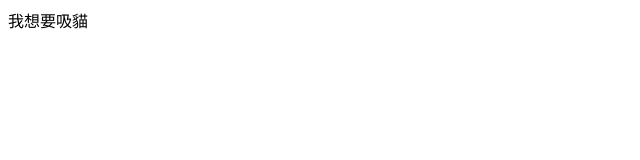
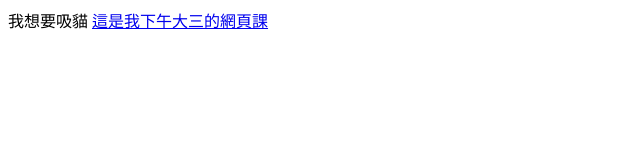
Before and after one commit to mipoof/Day01, a plain HTML site: page index.html in a window 1280 px wide. Shown: the whole page, without its empty margins (0-640 px from the left). Drawn offline with Linux system fonts and the light colour scheme.

Commit message:
第三次新增github連結

```diff
--- a/index.html
+++ b/index.html
@@ -6,5 +6,6 @@
 </head>
 <body>
 我想要吸貓
+<a href="https://mipoof.github.io/Day01-2/">這是我下午大三的網頁課</a>
 </body>
 </html>
```
